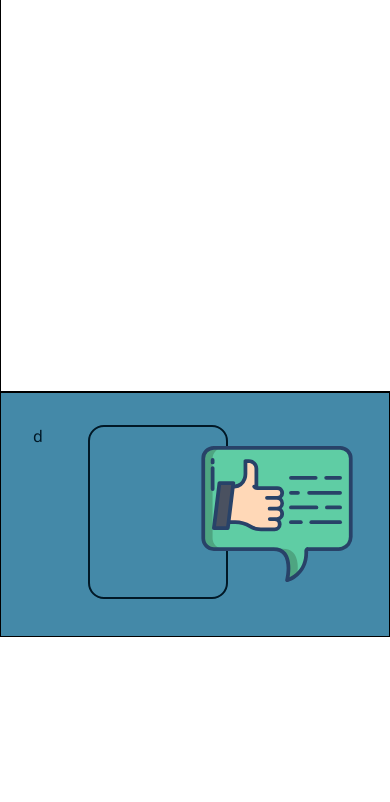
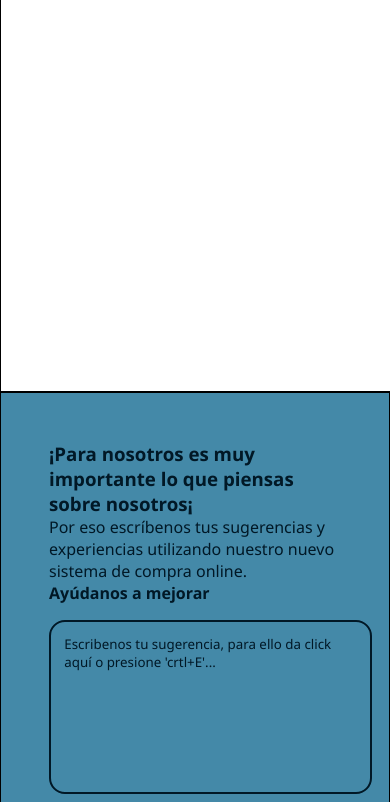
Before and after one commit to DMancia03/Taller2-DAW-MH212532-HN212526, a plain HTML site: page index.html in a window 390 px wide. Shown: the part 398-1200 px from the top of the page. Before the commit the page ends 1035 px from the top, so only its background shows below. Drawn offline with Linux system fonts and the light colour scheme; files whose address does not match are found by name.

Commit message:
Sugerencias4

```diff
--- a/css/caja-sugerencias.css
+++ b/css/caja-sugerencias.css
@@ -2,7 +2,7 @@
     --azul : #275AA9;
     --azul2 : #4489A8;
     --azulFuerte : #011826;
-    --azuelSuave: #03588C;
+    --azuelSuave: #2B97E4;
     --amarillo: #FFEA04;
     --cafe1:#D3983F;
     --cafe2: #E07F5E;
@@ -20,10 +20,11 @@
     display: grid;
     grid-template-columns: 0.5fr 1fr 0.5fr;
     color: var(--azulFuerte);
+    gap: 1em;
 }
 
 .text-sug-1{
-    background-color: var(--azul2);
+    background-color: var(--azuel2);
     color: var(--azulFuerte);
     border: var(--azulFuerte) solid 2px;
     border-radius: 1rem;
@@ -33,6 +34,14 @@
     font-family: 'Segoe UI', Tahoma, Geneva, Verdana, sans-serif;
     resize: none;
     outline: none;
+}
+
+.text-sug-change{
+    background-color: var(--azuelSuave);
+}
+
+.text-sug-1::placeholder{
+    color: var(--azulFuerte);
 }
 
 #caja-img-sugerencia{
@@ -46,3 +55,11 @@
     width: 10em;
     max-width: 10em;
 }
+
+@media (max-width: 768px) {
+    #caja-sugerencias{
+        grid-template-columns: 1fr;
+        padding: 1em;
+        box-sizing: content-box;
+    }
+}
--- a/index.html
+++ b/index.html
@@ -62,10 +62,13 @@
     <aside id="contenedor-sugerencias">
         <article id="caja-sugerencias">
             <div id="caja-span-sugerencia">
-                <span for="txtSugerencia">d</span>
+                <h3>¡Para nosotros es muy importante lo que piensas sobre nosotros¡</h3>
+                <p>Por eso escríbenos tus sugerencias y experiencias utilizando
+                    nuestro nuevo sistema de compra online.</p>
+                <h4>Ayúdanos a mejorar</h4>
             </div>
             <div id="caja-text-sugerencia">
-                <textarea name="txtSugerencia" id="txtSugerencia" class="text-sug-1" cols="50" rows="8"></textarea>
+                <textarea name="txtSugerencia" id="txtSugerencia" class="text-sug-1" cols="50" rows="8" placeholder="Escribenos tu sugerencia, para ello da click aquí o presione 'crtl+E'..." disabled></textarea>
             </div>
             <div id="caja-img-sugerencia">
                 <img src="imgs/suggestion-icon.svg" alt="Dejanos tu sugerencia.png" class="img-1">
```
Also changed, not shown: js/combos.js (deleted), js/sugerencia.js (added).
